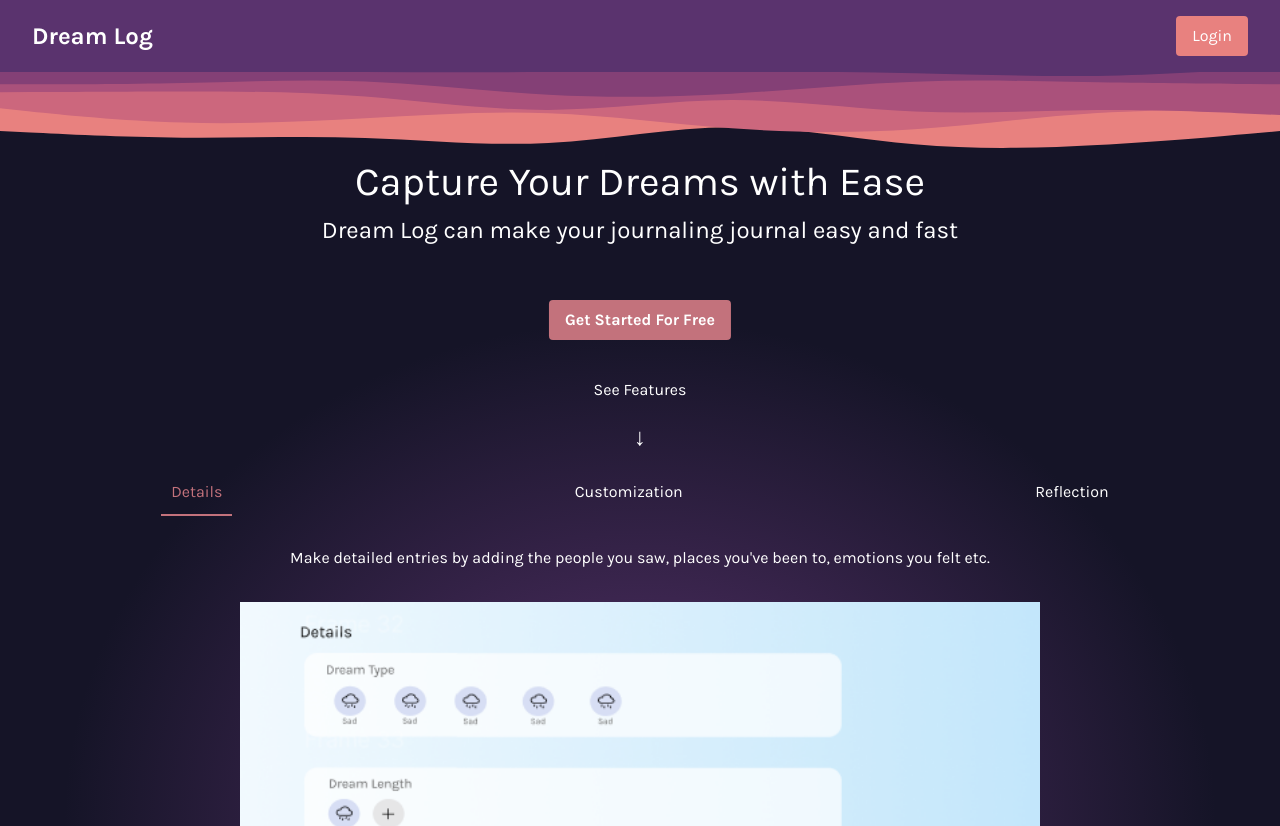
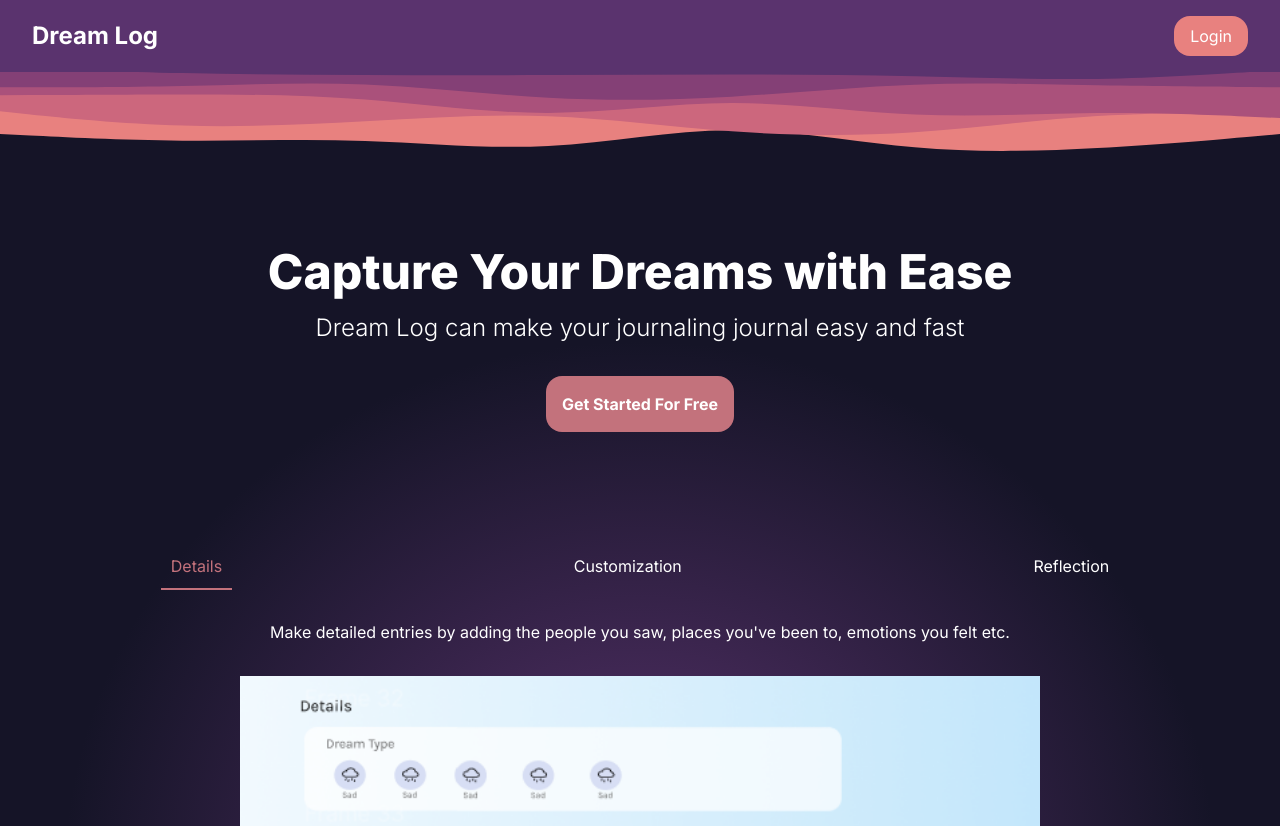
Before and after one commit to zlaud/dreamlog, a Next.js app: page / in a window 1280 px wide. Shown: the top 826 px of the page. Built offline with nearby package versions, Linux system fonts and the light colour scheme.

Commit message:
log-in changes + landing page styling

```diff
--- a/src/app/LandingPage.module.css
+++ b/src/app/LandingPage.module.css
@@ -3,7 +3,7 @@
   flex-direction: column;
   justify-content: center;
   z-index: -20;
-    background:  #151427;
+  background: #151427;
 }
 
 .landingPage {
@@ -12,7 +12,6 @@
   position: relative;
   z-index: 10;
 }
-
 
 /* ----------------Navbar -------------*/
 .navbar {
@@ -33,10 +32,10 @@
   gap: 1rem;
 }
 
-.loginButton{
+.loginButton {
   padding: 0.5rem 1rem;
   border: none;
-    border-radius: 4px;
+  border-radius: 1rem;
   cursor: pointer;
   font-size: 1rem;
   background-color: #e8817f;
@@ -44,59 +43,47 @@
 }
 /* ----------------header -------------*/
 
-.header{
-    padding: 5rem 2rem;
+.header {
   width: 100%;
-    margin-bottom: 3.1rem;
+  padding: 10rem 5rem 5rem;
 }
 
-.header h1, .contacts h1{
-    font-size: 2.5rem;
+.header h1,
+.contacts h1 {
+  font-size: 3rem;
+  font-weight: 800;
+  line-height: 1;
   animation-delay: 0.2s;
+  padding: 1rem;
 }
 
 .header p {
   font-size: 1.5rem;
+  line-height: 2rem;
+  font-weight: 300;
   animation-delay: 0.4s;
 }
 
-.hsb, .ctaButton{
-    position: absolute;
-    left: 50%;
-    transform: translate(-50%, -50%);
+.hsb,
+.ctaButton {
+  position: relative;
   font-weight: bold;
-    font-size: 1rem;
-    padding: 0.5rem 1rem;
+  max-width: fit-content;
+  margin: 2rem auto;
+  padding: 1rem 1rem;
   cursor: pointer;
-    border-radius: 4px;
-    transition: font-size 0.3s  ease;
+  border-radius: 1rem;
+  transition: background-color 0.3s ease;
   background-color: #c3727c;
 }
 
-.hsb {
-    top: 20rem;
-}
-.ctaButton {
-    bottom: 32rem;
+.hsb:hover,
+.ctaButton:hover {
+  transition: background-color 0.3s ease;
+  background-color: #ba5964;
 }
 
-.hsb:hover, .ctaButton:hover {
-    transition: font-size 0.3s  ease;
-    font-size: 1.3rem;
-}
-
-
-.featuresText, .arrow {
-    margin: 1rem;
-}
-    /* ---------------- arrow -------------*/
-
-.arrow {
-    font-size: 1.5rem;
-    animation: bounce 2s infinite;
-}
 /* ---------------- features -------------*/
-
 
 .tabTitles {
   display: flex;
@@ -127,8 +114,7 @@
 .image {
   height: auto;
   width: 800px;
-    margin:2rem;
-
+  margin: 2rem;
 }
 
 .gettingStarted {
@@ -142,8 +128,6 @@
   font-size: 1.5rem;
   margin-bottom: 5rem;
 }
-
-
 
 .curves1 {
   position: absolute;
@@ -182,7 +166,7 @@
   position: absolute;
   height: 55%;
   width: 90%;
-    background-image: radial-gradient(closest-side,  #5a336e,  rgba(0,0,0,0));
+  background-image: radial-gradient(closest-side, #5a336e, rgba(0, 0, 0, 0));
   top: 45%;
   left: 50%;
   pointer-events: none;
@@ -195,23 +179,26 @@
   border-radius: 50% 50%;
   margin-bottom: 1rem;
 }
-.contacts h1, .jhkim, .zlaud{
+.contacts h1,
+.jhkim,
+.zlaud {
   margin-bottom: 4rem;
 }
 
 .jhkim {
   margin-right: 10rem;
 }
-.jhkim, .zlaud {
+.jhkim,
+.zlaud {
   text-align: left;
   display: inline-block;
   background: transparent;
   color: #080708;
   font-weight: bold;
-
 }
 
-.jhkim h2, .zlaud h2 {
+.jhkim h2,
+.zlaud h2 {
   font-size: 24px;
   margin-bottom: 1rem;
 }
@@ -220,7 +207,6 @@
   opacity: 0;
   animation: fadeInUp 1s ease-out forwards;
 }
-
 
 @keyframes fadeInUp {
   0% {
@@ -234,7 +220,8 @@
 }
 
 @keyframes bounce {
-    0%, 100% {
+  0%,
+  100% {
     transform: translateY(0);
   }
   50% {
--- a/src/app/layout.tsx
+++ b/src/app/layout.tsx
@@ -1,7 +1,7 @@
 import type { Metadata } from "next";
 import "@/styles/globals.css";
 
-import { Karla as FontSans } from "next/font/google";
+import { Inter as FontSans } from "next/font/google";
 
 import { cn } from "@/lib/utils";
 
@@ -20,7 +20,6 @@ export default function RootLayout({
 }: Readonly<{
   children: React.ReactNode;
 }>) {
-
   return (
     <html lang="en">
       <body
--- a/src/app/login/page.tsx
+++ b/src/app/login/page.tsx
@@ -41,8 +41,13 @@ const Login = () => {
       router.push("/logs");
     } catch (e: any) {
       console.error(e);
-      if (e.code === "auth/invalid-email" || e.code === "auth/invalid-credential") {
-        setError("Invalid Email or Password !!");
+      if (
+        e.code === "auth/invalid-email" ||
+        e.code === "auth/invalid-credential"
+      ) {
+        setError(
+          "The username or password you entered is incorrect. Please check your details and try again."
+        );
       } else {
         setError(e.message);
       }
@@ -51,7 +56,10 @@ const Login = () => {
     }
   };
 
-  const handleKeyDown = (e: React.KeyboardEvent<HTMLInputElement>, nextInputRef?: React.RefObject<HTMLInputElement>) => {
+  const handleKeyDown = (
+    e: React.KeyboardEvent<HTMLInputElement>,
+    nextInputRef?: React.RefObject<HTMLInputElement>
+  ) => {
     if (e.key === "Enter") {
       if (nextInputRef && nextInputRef.current) {
         nextInputRef.current.focus();
@@ -67,6 +75,7 @@ const Login = () => {
       <Link href={"/"}> {"<-"} Back to Landing Page</Link>
       {loading}
       {!loading && (
+        <div className="flex-col">
           <div className={styles.auth}>
             <h1>Log In</h1>
             {error && <p className={styles.eMsg}>{error}</p>}
@@ -86,8 +95,14 @@ const Login = () => {
               ref={passwordRef}
             />
             <Button onClick={handleLogin}>
-                <span>Login</span>
+              <span>Log In</span>
             </Button>
+            <Link href={"/"}> Forgot Password?</Link>
+          </div>
+          <div className={styles.signup}>
+            <p>Do not have an account?</p>
+            <Link href={"/sign-up"}> Get started here!</Link>
+          </div>
         </div>
       )}
     </div>
--- a/src/app/page.tsx
+++ b/src/app/page.tsx
@@ -1,31 +1,27 @@
 "use client";
 import { useEffect, useState, useRef } from "react";
-import styles from './LandingPage.module.css';
+import styles from "./LandingPage.module.css";
 import Link from "next/link";
-type TabName = 'details' | 'customization' | 'reflection';
+type TabName = "details" | "customization" | "reflection";
 
 const Home = () => {
-    const [activeTab, setActiveTab] = useState<TabName>('details');
+  const [activeTab, setActiveTab] = useState<TabName>("details");
   const featureRef = useRef(null);
   const [loading, setLoading] = useState<boolean>(true);
 
-    useEffect(()=> {
+  useEffect(() => {
     setLoading(false);
-    })
-
+  });
 
   const opentab = (tabname: TabName) => {
     setActiveTab(tabname);
   };
-
-
 
   return (
     <div className={styles.page}>
       {loading}
       {!loading && (
         <div className={styles.landingPage}>
-
           <nav className={styles.navbar}>
             <div className={styles.logo}>Dream Log</div>
             <div className={styles.authButtons}>
@@ -33,118 +29,164 @@ const Home = () => {
                 <button className={styles.loginButton}>Login</button>
               </Link>
             </div>
-
           </nav>
-                <div className={styles.curves1}>
-                </div>
+          <div className={styles.curves1}></div>
 
           <div className={styles.header}>
             <h1 className={styles.fadeIn}>Capture Your Dreams with Ease</h1>
-                    <p className={styles.fadeIn}>Dream Log can make your journaling journal easy and fast</p>
+            <p className={styles.fadeIn}>
+              Dream Log can make your journaling journal easy and fast
+            </p>
             <div className={styles.hsb}>
               <Link href="/sign-up">
-                            <span >Get Started For Free</span>
+                <span>Get Started For Free</span>
               </Link>
             </div>
           </div>
-                <h1 className={styles.featuresText}>See Features</h1>
-                <div className={styles.arrow}>
-                    <span>↓</span>
-                </div>
+
           <div ref={featureRef} className={styles.features}>
-
             <div className={styles.tabTitles}>
               <p
-                            className={`${styles.tabLinks} ${activeTab === 'details' ? styles.activeLink : ''}`}
-                            onClick={() => opentab('details')}
+                className={`${styles.tabLinks} ${
+                  activeTab === "details" ? styles.activeLink : ""
+                }`}
+                onClick={() => opentab("details")}
               >
                 Details
               </p>
               <p
-                            className={`${styles.tabLinks} ${activeTab === 'customization' ? styles.activeLink : ''}`}
-                            onClick={() => opentab('customization')}
+                className={`${styles.tabLinks} ${
+                  activeTab === "customization" ? styles.activeLink : ""
+                }`}
+                onClick={() => opentab("customization")}
               >
                 Customization
               </p>
               <p
-                            className={`${styles.tabLinks} ${activeTab === 'reflection' ? styles.activeLink : ''}`}
-                            onClick={() => opentab('reflection')}
+                className={`${styles.tabLinks} ${
+                  activeTab === "reflection" ? styles.activeLink : ""
+                }`}
+                onClick={() => opentab("reflection")}
               >
                 Reflection
               </p>
             </div>
 
             <div className={styles.tabContents}>
-                        {activeTab === 'details' && (
+              {activeTab === "details" && (
                 <div className={styles.tabContent}>
-                                Make detailed entries by adding the people you saw, places you've been to,
-                                emotions you felt etc.
-                                <img className={styles.image} src={'images/replacable1.png'} />
+                  Make detailed entries by adding the people you saw, places
+                  you've been to, emotions you felt etc.
+                  <img
+                    className={styles.image}
+                    src={"images/replacable1.png"}
+                  />
                 </div>
               )}
-                        {activeTab === 'customization' && (
+              {activeTab === "customization" && (
                 <div className={styles.tabContent}>
                   Customize your logs by adding custom icons for everything.
-                                <img className={styles.image} src={'images/replacable1.png'} />
+                  <img
+                    className={styles.image}
+                    src={"images/replacable1.png"}
+                  />
                 </div>
               )}
-                        {activeTab === 'reflection' && (
+              {activeTab === "reflection" && (
                 <div className={styles.tabContent}>
                   Search and filter your past logs and reflect.
-                                <img className={styles.image} src={'images/replacable1.png'} />
+                  <img
+                    className={styles.image}
+                    src={"images/replacable1.png"}
+                  />
                 </div>
               )}
             </div>
           </div>
 
           <div className={styles.gettingStarted}>
-                    <div>Getting started is as easy as just signing up and clicking on New Entry</div>
+            <div>
+              Getting started is as easy as just signing up and clicking on New
+              Entry
+            </div>
             <div>Journal, Explore & Reflect</div>
           </div>
 
-                <div className={styles.bubble}>
-                </div>
-                <div className={styles.bubblebg}>
-                </div>
+          <div className={styles.bubble}></div>
+          <div className={styles.bubblebg}></div>
           <div className={styles.blur}></div>
           <div className={styles.secondaryContent}>
             <p>Dream Log is the easiest and fastest way to start journaling</p>
-                    <Link href="/sign-up"><span className={styles.ctaButton}>Sign Up Now</span></Link>
+            <Link href="/sign-up">
+              <span className={styles.ctaButton}>Sign Up Now</span>
+            </Link>
           </div>
 
           <div className={styles.contacts}>
             <h1> Contacts </h1>
             <div className={styles.us}>
-
               <div className={styles.jhkim}>
-                            <img className={styles.pfp} src={"https://i.natgeofe.com/n/548467d8-c5f1-4551-9f58-6817a8d2c45e/NationalGeographic_2572187_square.jpg"}/>
+                <img
+                  className={styles.pfp}
+                  src={
+                    "https://i.natgeofe.com/n/548467d8-c5f1-4551-9f58-6817a8d2c45e/NationalGeographic_2572187_square.jpg"
+                  }
+                />
                 <h2> Juhyun Kim </h2>
                 <p> Email: isweartogodthisisntme@gmail.com</p>
-                            <p> Linkedin: <Link href={"Linkedin: www.linkedin.com/in/iswearthisisntme"}> /in/iswearthisisntme</Link></p>
-                            <p>GitHub: <Link href={"https://github.com/Iswearthisisntme"}>  github.com/Iswearthisisntme</Link></p>
+                <p>
+                  {" "}
+                  Linkedin:{" "}
+                  <Link href={"Linkedin: www.linkedin.com/in/iswearthisisntme"}>
+                    {" "}
+                    /in/iswearthisisntme
+                  </Link>
+                </p>
+                <p>
+                  GitHub:{" "}
+                  <Link href={"https://github.com/Iswearthisisntme"}>
+                    {" "}
+                    github.com/Iswearthisisntme
+                  </Link>
+                </p>
               </div>
 
               <div className={styles.zlaud}>
-                            <img className={styles.pfp} src={"https://media.npr.org/assets/img/2011/12/08/rat-d80bf1ebda9726e2772eecb934e881eeeb6023b5.jpg"}/>
+                <img
+                  className={styles.pfp}
+                  src={
+                    "https://media.npr.org/assets/img/2011/12/08/rat-d80bf1ebda9726e2772eecb934e881eeeb6023b5.jpg"
+                  }
+                />
 
                 <h2> Zophia K. Laud </h2>
                 <p> Email: laudkimberly@gmail.com</p>
-                            <p> Linkedin: <Link href={"https://www.linkedin.com/in/zophia-laud/"}> /in/zophia-laud</Link></p>
-                            <p>GitHub: <Link href={"GitHub: https://github.com/zlaud"}> github.com/zlaud</Link></p>
+                <p>
+                  {" "}
+                  Linkedin:{" "}
+                  <Link href={"https://www.linkedin.com/in/zophia-laud/"}>
+                    {" "}
+                    /in/zophia-laud
+                  </Link>
+                </p>
+                <p>
+                  GitHub:{" "}
+                  <Link href={"GitHub: https://github.com/zlaud"}>
+                    {" "}
+                    github.com/zlaud
+                  </Link>
+                </p>
               </div>
             </div>
 
-
-                    <h2>We securely store our user's data through <Link href={"https://firebase.google.com/"}> Firebase </Link>  :)</h2>
-
+            <h2>
+              We securely store our user's data through{" "}
+              <Link href={"https://firebase.google.com/"}> Firebase </Link> :)
+            </h2>
           </div>
         </div>
-
       )}
     </div>
-
-
-
   );
 };
 
--- a/src/styles/auth.module.css
+++ b/src/styles/auth.module.css
@@ -7,7 +7,7 @@
 }
 
 .auth h1 {
-    font-size: 2rem;
+  font-size: 1.5rem;
   margin-bottom: 2rem;
 }
 
@@ -43,7 +43,7 @@
 }
 
 .auth input {
-    background: rgba(255,255,255,0.2);
+  background: rgba(255, 255, 255, 0.2);
   border-radius: 8px;
   margin-bottom: 1rem;
   width: 100%;
@@ -60,33 +60,66 @@
   padding: 1rem;
   width: 100%;
 }
-.auth li, .auth button {
+.auth li,
+.auth button {
   margin-bottom: 10px;
 }
 
 .auth button {
   padding: 0.5rem;
-    background-color: rgba(255,255,255,0.2);
+  background-color: rgba(255, 255, 255, 0.2);
   border-radius: 16px;
   cursor: pointer;
   border: none;
   color: white;
+  width: 75%;
 }
 .auth button:hover {
   background-color: #e8817f;
 }
 
+.auth a {
+  position: relative;
+}
+
 .eMsg {
   color: #ff5f5f;
-    margin-bottom: 10px;
+  margin-bottom: 1.5rem;
+  text-align: center;
   animation: horizontal-shaking 0.2s;
   text-shadow: 0 0 1px #ff5f5f;
 }
 
+.signup {
+  position: relative;
+  display: flex;
+  flex-direction: column;
+  align-items: center;
+  justify-content: center;
+  margin: 1rem;
+}
+
+.signup a {
+  position: relative;
+  padding: 0;
+  margin: 0;
+  text-decoration: underline;
+}
+
 @keyframes horizontal-shaking {
-    0% { transform: translateX(0) }
-    25% { transform: translateX(5px) }
-    50% { transform: translateX(-5px) }
-    75% { transform: translateX(5px) }
-    100% { transform: translateX(0) }
+  0% {
+    transform: translateX(0);
   }
+  25% {
+    transform: translateX(5px);
+  }
+  50% {
+    transform: translateX(-5px);
+  }
+  75% {
+    transform: translateX(5px);
+  }
+  100% {
+    transform: translateX(0);
+  }
+}
--- a/src/styles/globals.css
+++ b/src/styles/globals.css
@@ -18,7 +18,7 @@ body {
   min-height: 100vh;
 
   color: #ffffff;
-  background:  #151427;
+  background: #151427;
 }
 
 ::-webkit-scrollbar {
```
Lines whose indentation alone changed are shown as unchanged.
